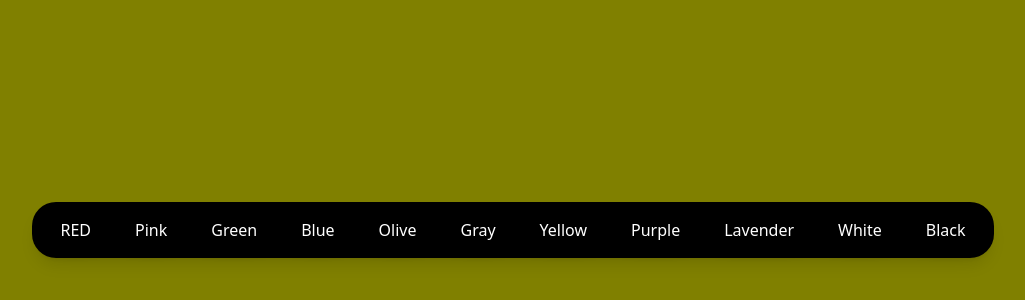
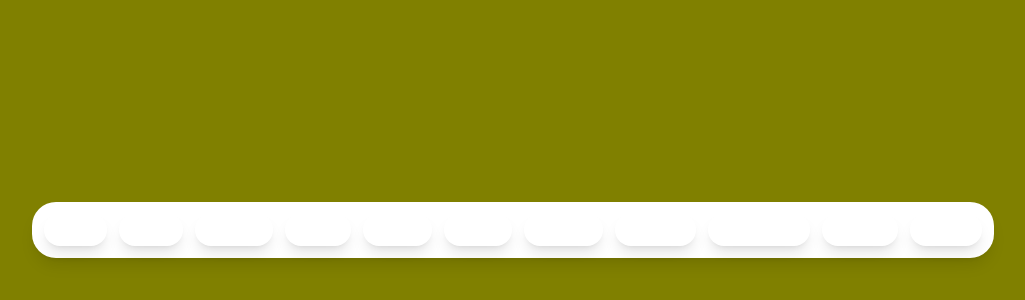
Before and after one commit to SAURAVMITTAL15/BackGround-Color-Change, a React (Vite) app: page / in a window 1280 px wide. Shown: the part 494-794 px from the top of the page, without its empty margins (127-1152 px from the left). Built offline with nearby package versions, Linux system fonts and the light colour scheme.

Commit message:
Create a onclick event to change a Color

```diff
--- a/src/App.jsx
+++ b/src/App.jsx
@@ -8,8 +8,8 @@ function App() {
   return<>
   <div className='w-full h-screen duration-200' style={{backgroundColor: color}}>
   <div className='fixed flex flex-wrap justify-center bottom-12 inset-x-0 px-2'>
-    <div className='flex flex-wrap gap-3 justify-center bg-black shadow-lg px-3  py-3 rounded-3xl'>
-      <button className='outline-none px-4 py-1 rounded-full text-white shadow-lg'>RED</button>
+    <div className='flex flex-wrap gap-3 justify-center bg-white shadow-lg px-3  py-3 rounded-3xl'>
+      <button className='outline-none px-4 py-1 rounded-full text-white shadow-lg' onClick={() => setColor("red")}>RED</button>
 
       <button className='outline-none px-4 py-1 rounded-full text-white shadow-lg'>Pink</button>
 
```
